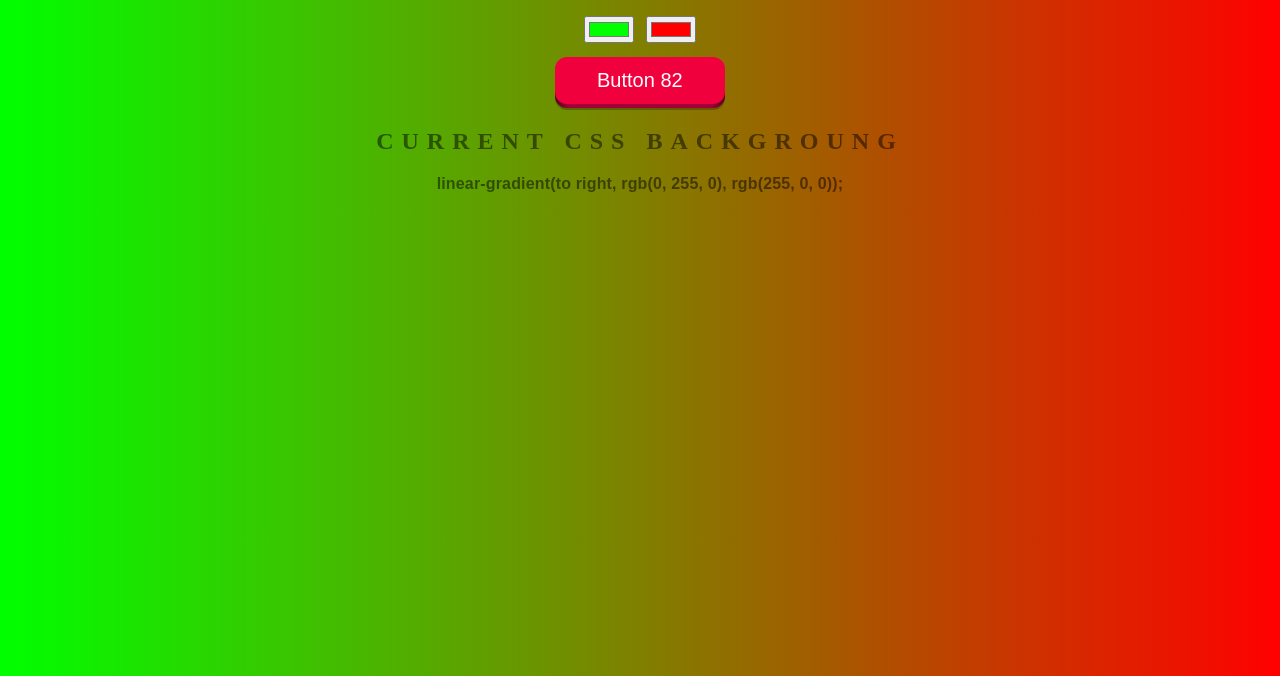
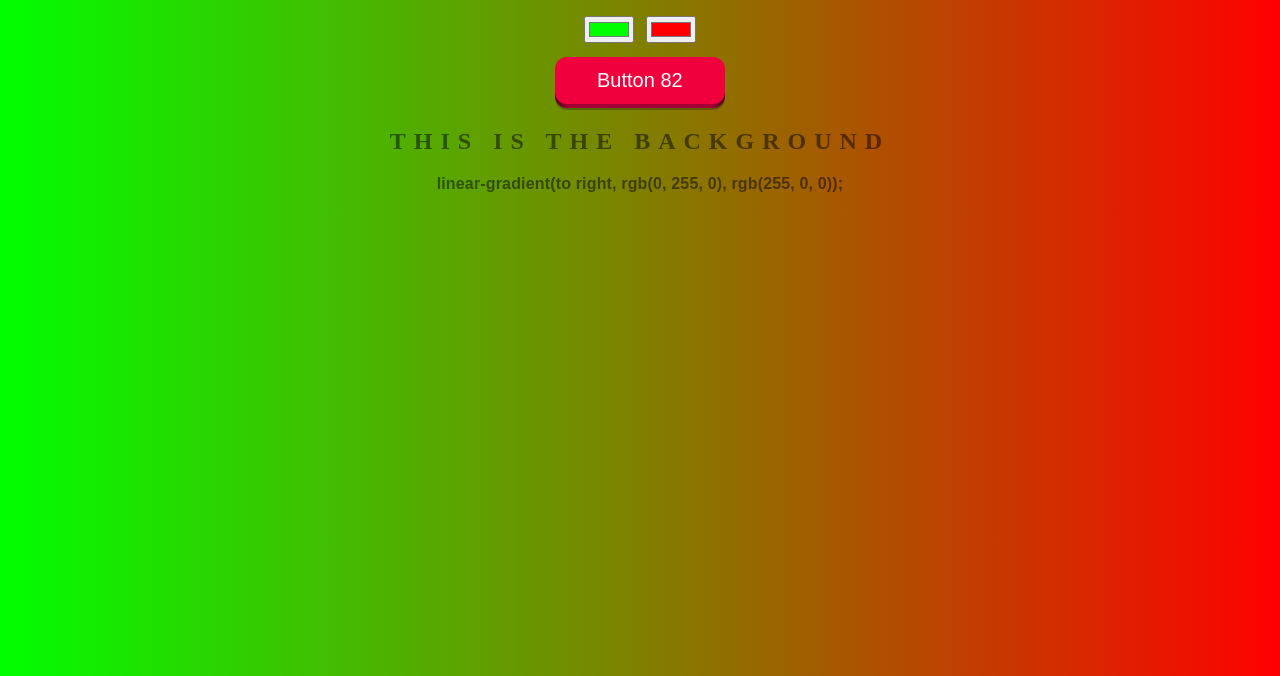
Before and after one commit to VimuKale/background-generator, a plain HTML site: page index.html in a window 1280 px wide. Shown: the part 124-800 px from the top of the page. Drawn offline with Linux system fonts and the light colour scheme.

Commit message:
Changing text

```diff
--- a/index.html
+++ b/index.html
@@ -17,7 +17,7 @@
 	    Button 82
 	  </span>
     </button>
-	<h2>Current CSS Backgroung</h2>
+	<h2>This is the background</h2>
 	<h3></h3>
 	<script type="text/javascript" src="script.js"></script>
 
```
